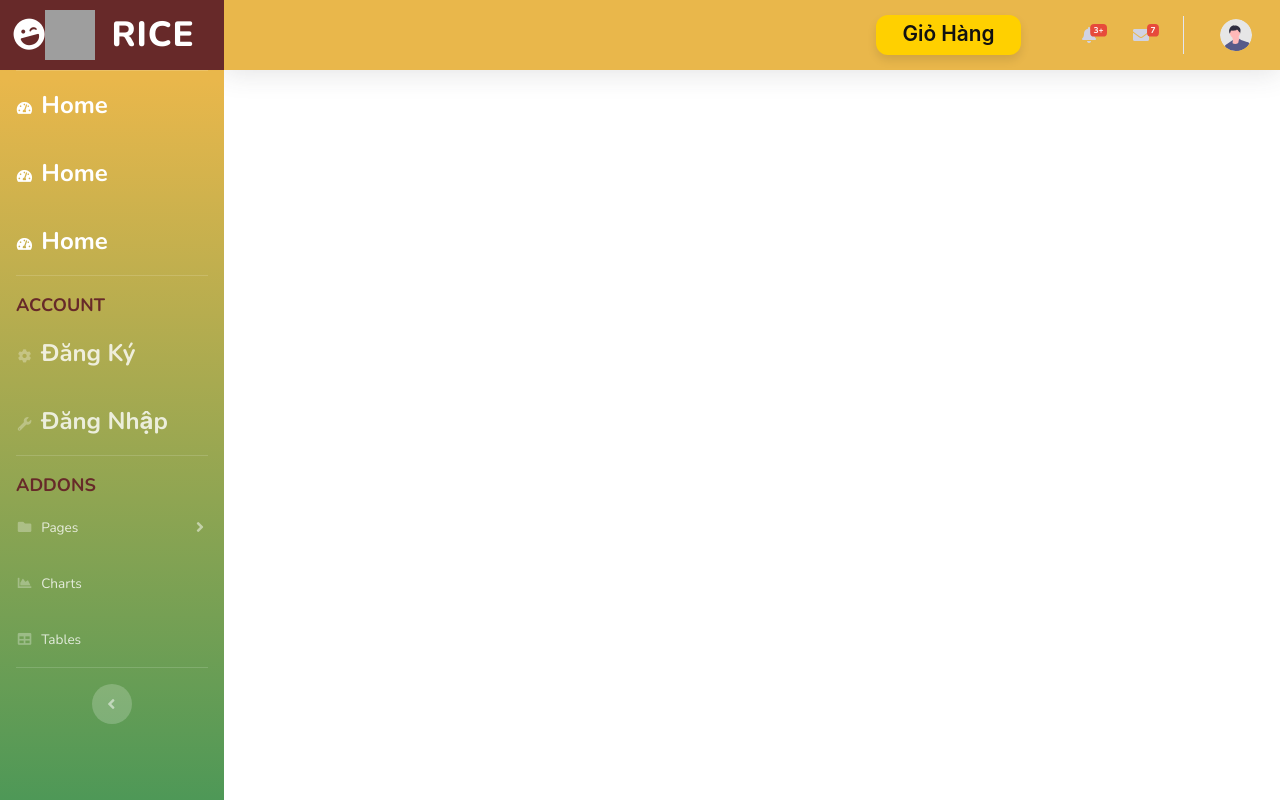
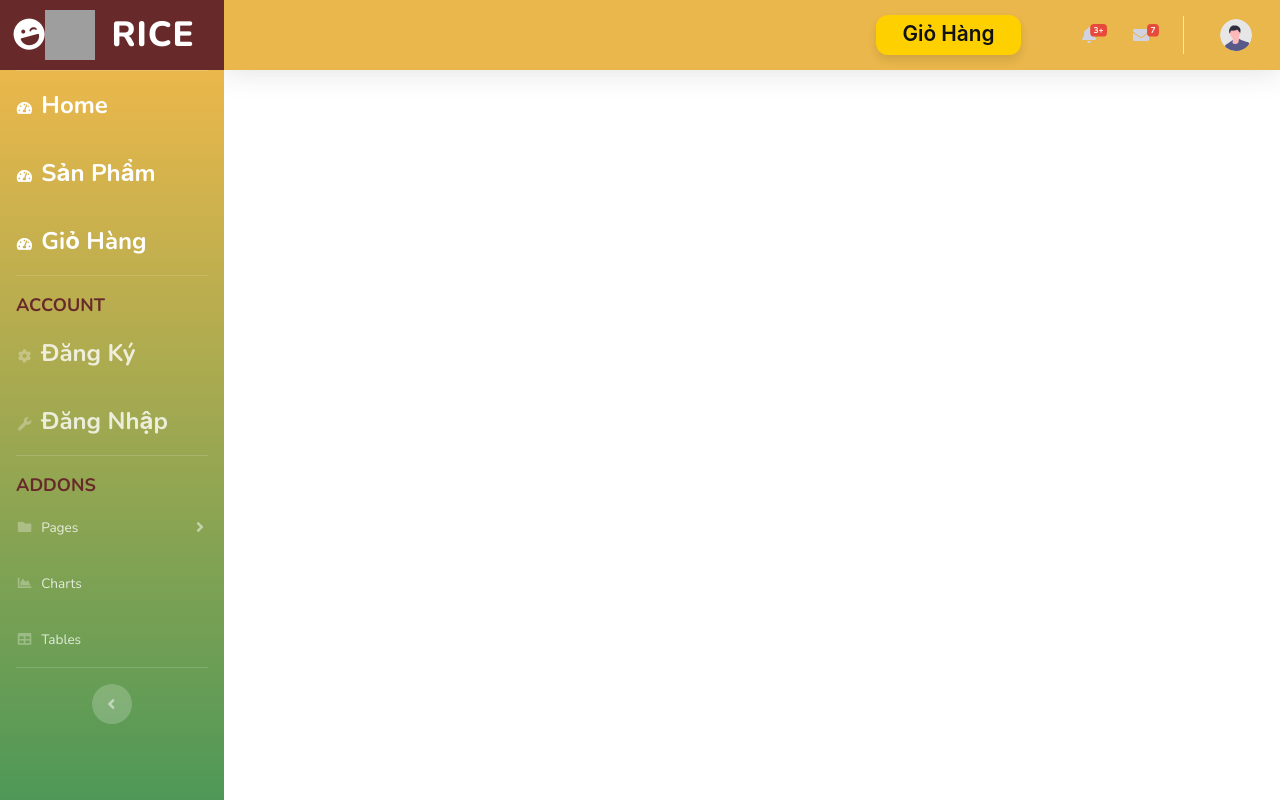
Before and after one commit to theminecr123/DoAn_MNM, a PHP site: page /DoAn_MNM/app/views/share/header.php in a window 1280 px wide. Run offline with PHP 8.4, Linux system fonts and the light colour scheme; grey boxes are pictures that could not be loaded.

```diff
--- a/app/views/share/header.php
+++ b/app/views/share/header.php
@@ -30,7 +30,7 @@
             <ul style="background-image: linear-gradient(180deg, #e9b74b 10%, #4e9857 100%);" class="navbar-nav bg-gradient-primary sidebar sidebar-dark accordion" id="accordionSidebar">
 
                 <!-- Sidebar - Brand -->
-                <a style="background-color: #672929;" class="sidebar-brand d-flex align-items-center justify-content-center" href="http://localhost/QLBanXe/product/listProducts">
+                <a style="background-color: #672929;" class="sidebar-brand d-flex align-items-center justify-content-center" href="http://localhost:8089/DoAn_MNM/account/home">
                     <div class="sidebar-brand-icon rotate-n-15">
                         <i class="fas fa-laugh-wink"></i>
                     </div>
@@ -44,15 +44,15 @@
 
                 <!-- Nav Item - Dashboard -->
                 <li class="nav-item active display: flex-col">
-                    <a class="nav-link" href="home">
+                    <a class="nav-link" href="http://localhost:8089/DoAn_MNM/account/home">
                         <i class="fas fa-fw fa-tachometer-alt"></i>
                         <span style="font-size:24px;">Home</span></a>
-                        <a class="nav-link" href="home">
+                        <a class="nav-link" href="http://localhost:8089/DoAn_MNM/product/listProducts">
                         <i class="fas fa-fw fa-tachometer-alt"></i>
-                        <span style="font-size:24px;">Home</span></a>
-                        <a class="nav-link" href="home">
+                        <span style="font-size:24px;">Sản Phẩm</span></a>
+                        <a class="nav-link" href="http://localhost:8089/DoAn_MNM/cart/show">
                         <i class="fas fa-fw fa-tachometer-alt"></i>
-                        <span style="font-size:24px;">Home</span></a>
+                        <span style="font-size:24px;">Giỏ Hàng</span></a>
                 </li>
 
                 <!-- Divider -->
```
Also changed, not shown: app/views/cart/index.php (+6 -2 lines).
